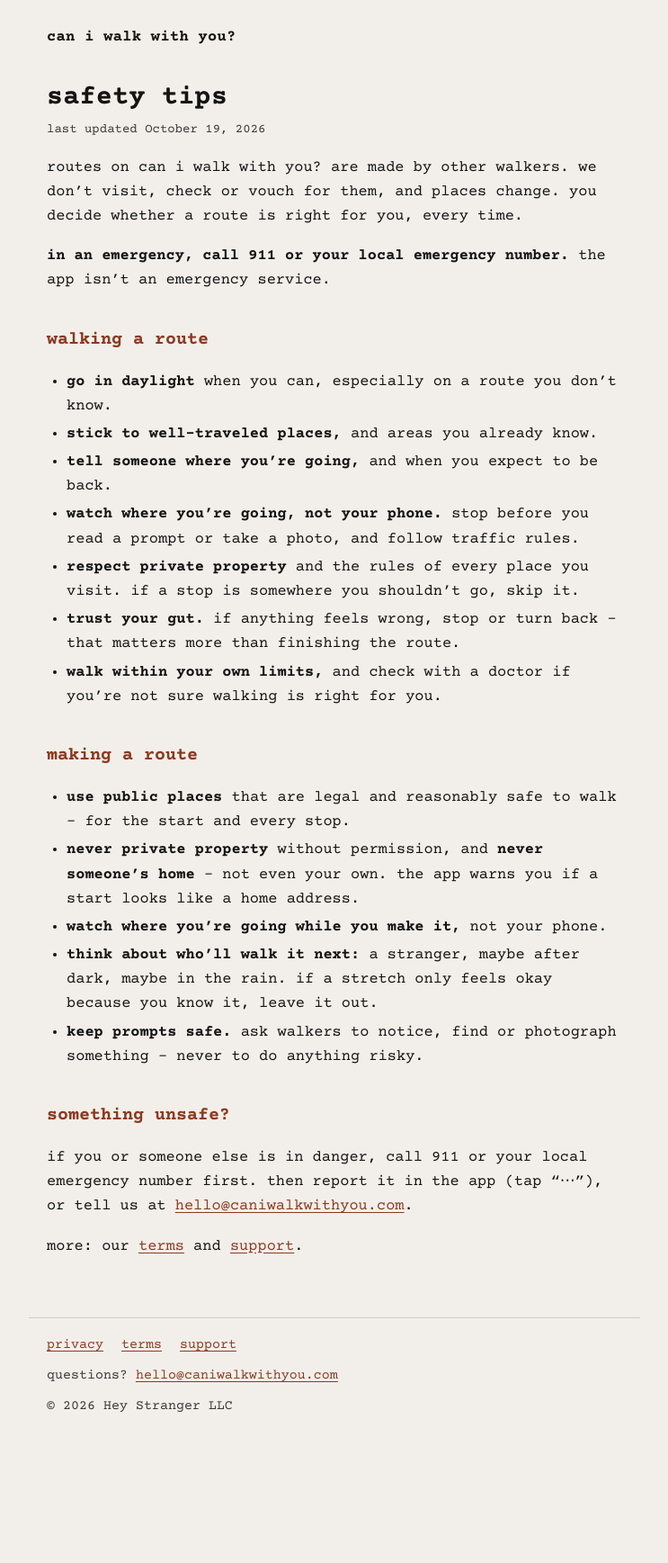
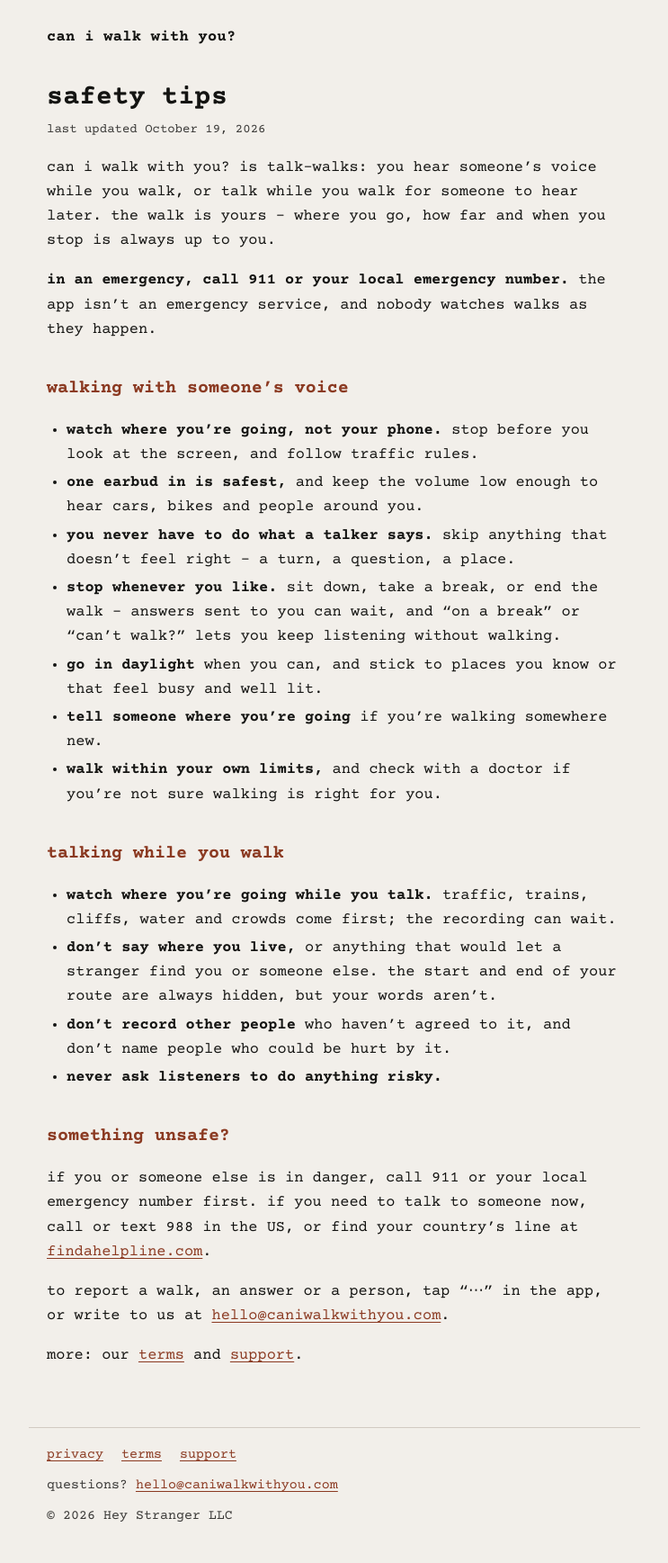
Before and after one commit to thorayaaa/caniwalkwithyou-site, a Jekyll site: the page built from safety.md, in a window 1280 px wide. Shown: the whole page at 90% size, without its empty margins (268-1011 px from the left). Built offline with Jekyll 4.4.1, drawn with Linux system fonts in a browser that asks for light colours; before the commit the page ends 1615 px from its top, so only the background shows below that.

Commit message:
Safety tips for launch: talk-walks, not the old route version - walking with someone's voice (watch where you go, one earbud, you never have to do what a talker says, stop whenever you like - answers sent to you can wait), talking while you walk (don't say where you live, don't record people who haven't agreed, never ask listeners to do anything risky), and what to do if something's unsafe (911, 988 in the US, findahelpline.com, report in the app or write to us). (ciwwy Batch CZ)
Co-Authored-By: Claude Opus 5.5 <noreply@anthropic.com>

```diff
--- a/safety.md
+++ b/safety.md
@@ -2,37 +2,38 @@
 layout: default
 title: safety tips
 permalink: /safety/
-description: plain safety tips for walking routes and making them on can i walk with you?.
+description: plain safety tips for talk-walks on can i walk with you? - walking with a voice in your ears, and talking while you walk.
 ---
 
 # safety tips
 
 <p class="updated">last updated {{ site.last_updated }}</p>
 
-routes on can i walk with you? are made by other walkers. we don't visit, check or vouch for them, and places change. you decide whether a route is right for you, every time.
+can i walk with you? is talk-walks: you hear someone's voice while you walk, or talk while you walk for someone to hear later. the walk is yours - where you go, how far and when you stop is always up to you.
 
-**in an emergency, call 911 or your local emergency number.** the app isn't an emergency service.
+**in an emergency, call 911 or your local emergency number.** the app isn't an emergency service, and nobody watches walks as they happen.
 
-## walking a route
+## walking with someone's voice
 
-- **go in daylight** when you can, especially on a route you don't know.
-- **stick to well-traveled places,** and areas you already know.
-- **tell someone where you're going,** and when you expect to be back.
-- **watch where you're going, not your phone.** stop before you read a prompt or take a photo, and follow traffic rules.
-- **respect private property** and the rules of every place you visit. if a stop is somewhere you shouldn't go, skip it.
-- **trust your gut.** if anything feels wrong, stop or turn back - that matters more than finishing the route.
+- **watch where you're going, not your phone.** stop before you look at the screen, and follow traffic rules.
+- **one earbud in is safest,** and keep the volume low enough to hear cars, bikes and people around you.
+- **you never have to do what a talker says.** skip anything that doesn't feel right - a turn, a question, a place.
+- **stop whenever you like.** sit down, take a break, or end the walk - answers sent to you can wait, and "on a break" or "can't walk?" lets you keep listening without walking.
+- **go in daylight** when you can, and stick to places you know or that feel busy and well lit.
+- **tell someone where you're going** if you're walking somewhere new.
 - **walk within your own limits,** and check with a doctor if you're not sure walking is right for you.
 
-## making a route
+## talking while you walk
 
-- **use public places** that are legal and reasonably safe to walk - for the start and every stop.
-- **never private property** without permission, and **never someone's home** - not even your own. the app warns you if a start looks like a home address.
-- **watch where you're going while you make it,** not your phone.
-- **think about who'll walk it next:** a stranger, maybe after dark, maybe in the rain. if a stretch only feels okay because you know it, leave it out.
-- **keep prompts safe.** ask walkers to notice, find or photograph something - never to do anything risky.
+- **watch where you're going while you talk.** traffic, trains, cliffs, water and crowds come first; the recording can wait.
+- **don't say where you live,** or anything that would let a stranger find you or someone else. the start and end of your route are always hidden, but your words aren't.
+- **don't record other people** who haven't agreed to it, and don't name people who could be hurt by it.
+- **never ask listeners to do anything risky.**
 
 ## something unsafe?
 
-if you or someone else is in danger, call 911 or your local emergency number first. then report it in the app (tap "⋯"), or tell us at <a href="mailto:{{ site.contact_email }}">{{ site.contact_email }}</a>.
+if you or someone else is in danger, call 911 or your local emergency number first. if you need to talk to someone now, call or text 988 in the US, or find your country's line at [findahelpline.com](https://findahelpline.com).
+
+to report a walk, an answer or a person, tap "⋯" in the app, or write to us at <a href="mailto:{{ site.contact_email }}">{{ site.contact_email }}</a>.
 
 more: our [terms](/terms/) and [support](/support/).
```
